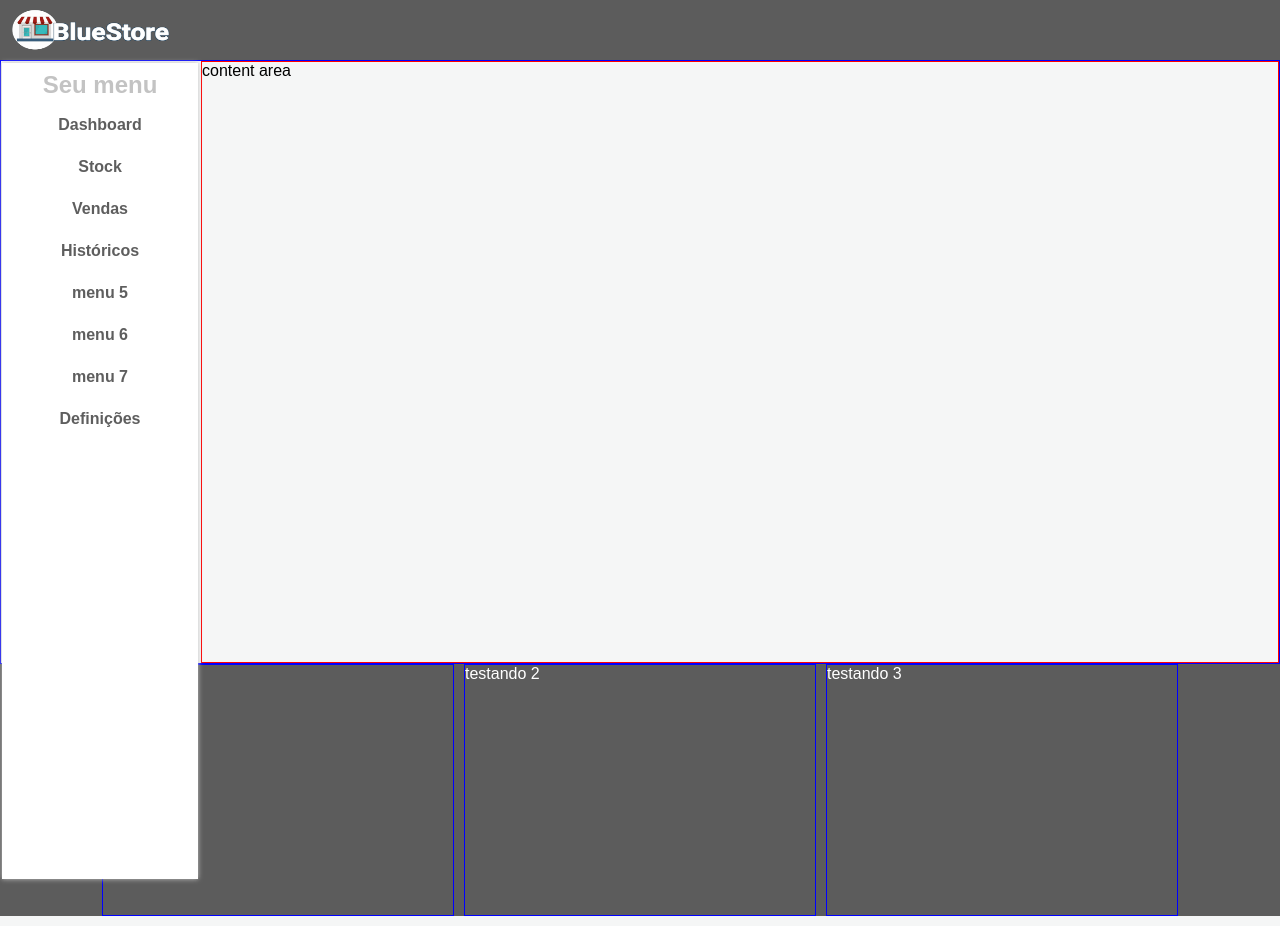
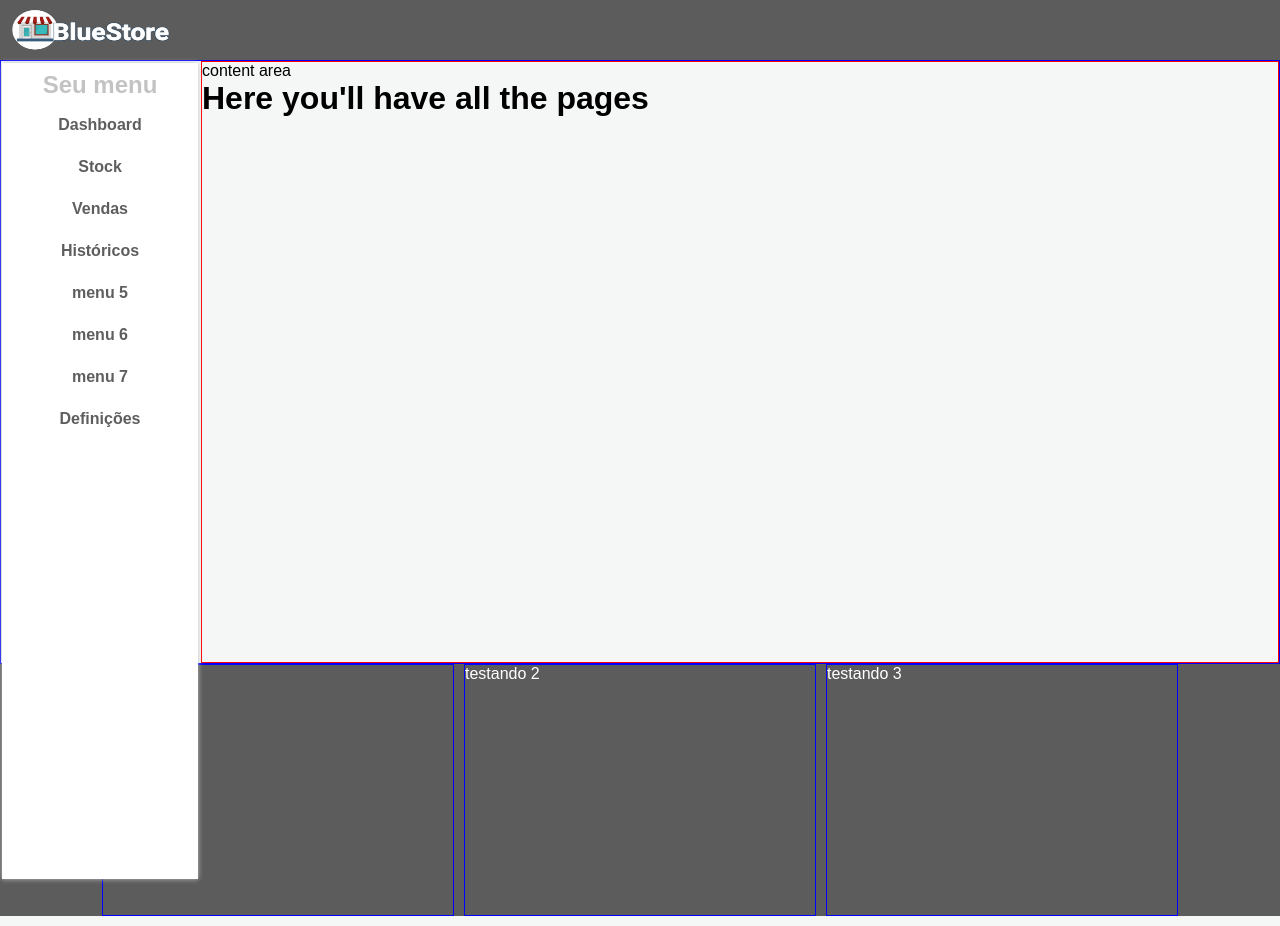
Before and after one commit to ClementeT3rr1us/bluestore_frontend, a React (Vite) app: page /home in a window 1280 px wide. Built offline with nearby package versions, Linux system fonts and the light colour scheme.

Commit message:
solving the errors

```diff
--- a/src/components/Home/Home.jsx
+++ b/src/components/Home/Home.jsx
@@ -27,7 +27,10 @@ export default function Home() {
                 <div className="menu-item">Definições</div>
             </div>
             <div className="content-area">
-                content area
+                <p>content area</p>
+                <h1>
+                    Here you'll have all the pages
+                </h1>
             </div>
             </div>
             <Footer></Footer>
```
